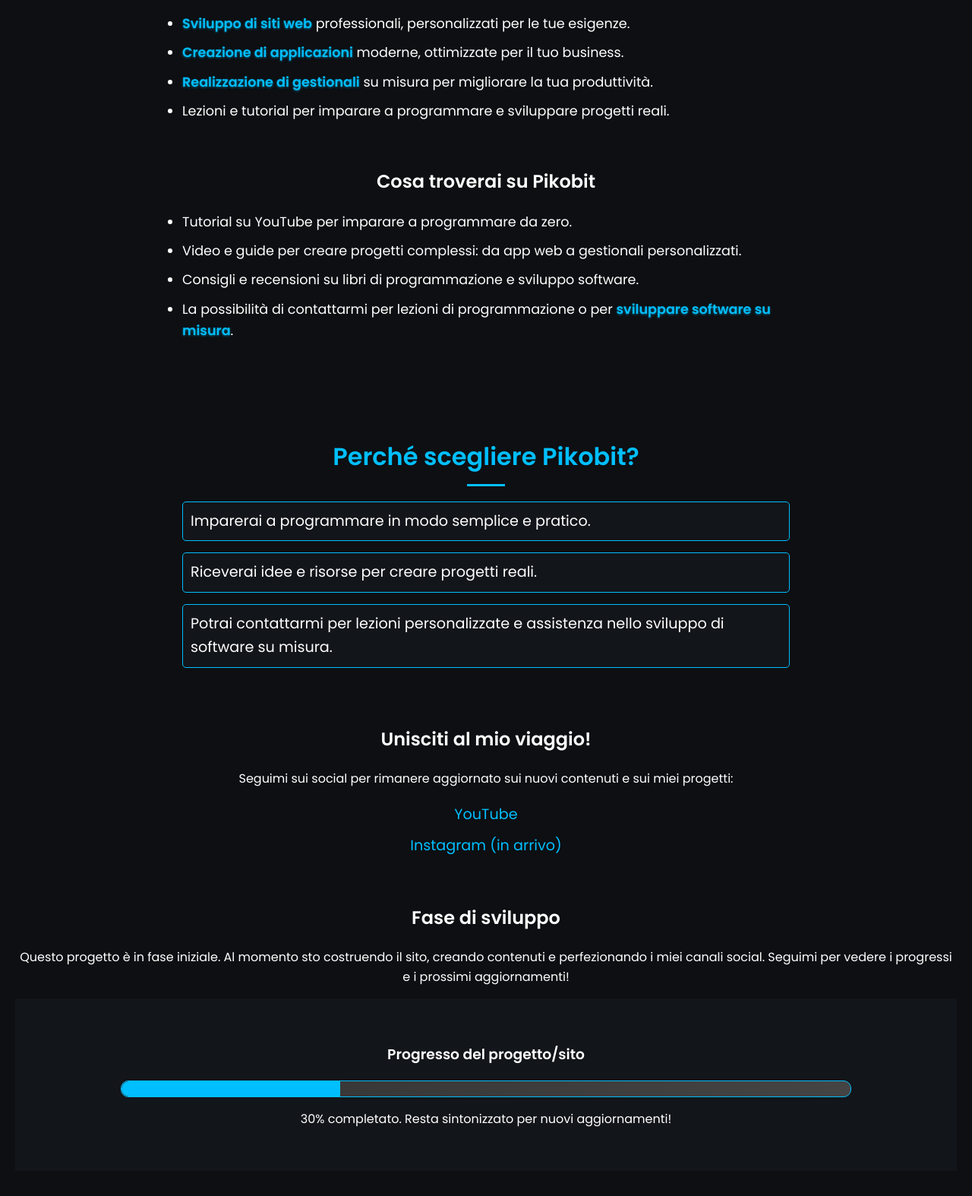
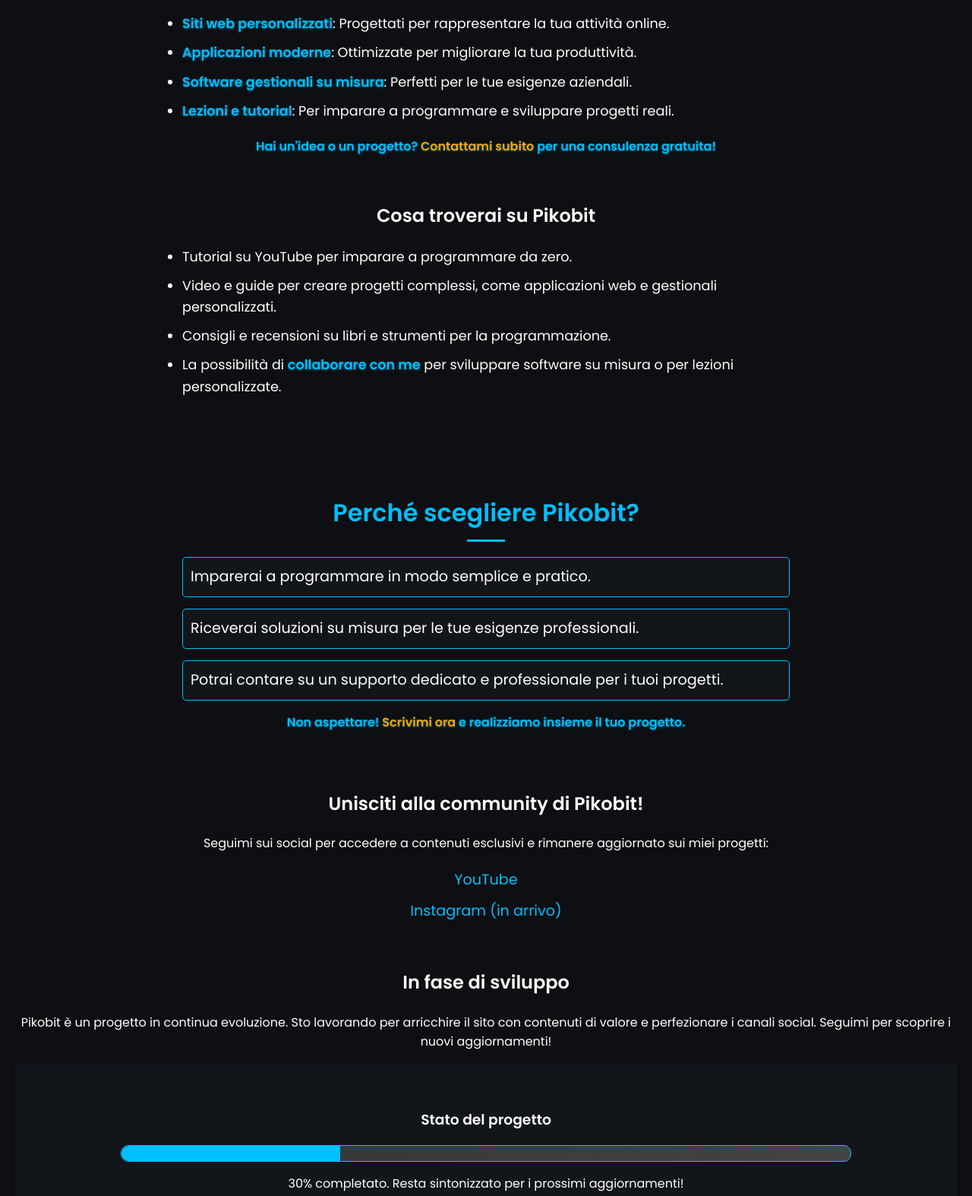
Before and after one commit to PikoAll/mySiteWeb, a plain HTML site: page index.html in a window 1280 px wide. Shown: the part 880-2454 px from the top of the page at 76% size. Drawn offline with Linux system fonts and the light colour scheme.

Commit message:
refactoring index e add style for link color orange

```diff
--- a/index.html
+++ b/index.html
@@ -52,12 +52,12 @@
     <main>
         <section class="intro">
             <div class="intro-container">
-                <img src="../images/logo.png" alt="Pikobit Logo" class="logo">
+                <img src="../images/logo.png" alt="Logo di Pikobit" class="logo">
                 <h1>Benvenuti su Pikobit</h1>
                 <p>
-                    Pikobit è un progetto in evoluzione, nato dalla mia passione per la tecnologia, il codice e la creatività.
-                    Sono un programmatore laureato in informatica, e qui voglio condividere il mio viaggio nel mondo della
-                    programmazione con chiunque voglia imparare, creare o semplicemente curiosare.
+                    Pikobit è il tuo punto di riferimento per la tecnologia, il codice e la creatività. Sono un programmatore
+                    esperto, laureato in informatica, e voglio condividere le mie conoscenze e la mia passione con chiunque voglia
+                    imparare a programmare o creare soluzioni personalizzate per il proprio business.
                 </p>
             </div>
         </section>
@@ -65,20 +65,21 @@
         <section class="goals">
             <h2>I Servizi di Pikobit</h2>
             <ul>
-                <li><strong>Sviluppo di siti web</strong> professionali, personalizzati per le tue esigenze.</li>
-                <li><strong>Creazione di applicazioni</strong> moderne, ottimizzate per il tuo business.</li>
-                <li><strong>Realizzazione di gestionali</strong> su misura per migliorare la tua produttività.</li>
-                <li>Lezioni e tutorial per imparare a programmare e sviluppare progetti reali.</li>
+                <li><strong>Siti web personalizzati</strong>: Progettati per rappresentare la tua attività online.</li>
+                <li><strong>Applicazioni moderne</strong>: Ottimizzate per migliorare la tua produttività.</li>
+                <li><strong>Software gestionali su misura</strong>: Perfetti per le tue esigenze aziendali.</li>
+                <li><strong>Lezioni e tutorial</strong>: Per imparare a programmare e sviluppare progetti reali.</li>
             </ul>
+            <p><strong>Hai un'idea o un progetto? <a href="contatti.html" class="cta-link">Contattami subito</a> per una consulenza gratuita!</strong></p>
         </section>
 
         <section class="goals">
             <h2>Cosa troverai su Pikobit</h2>
             <ul>
                 <li>Tutorial su YouTube per imparare a programmare da zero.</li>
-                <li>Video e guide per creare progetti complessi: da app web a gestionali personalizzati.</li>
-                <li>Consigli e recensioni su libri di programmazione e sviluppo software.</li>
-                <li>La possibilità di contattarmi per lezioni di programmazione o per <strong>sviluppare software su misura</strong>.</li>
+                <li>Video e guide per creare progetti complessi, come applicazioni web e gestionali personalizzati.</li>
+                <li>Consigli e recensioni su libri e strumenti per la programmazione.</li>
+                <li>La possibilità di <strong>collaborare con me</strong> per sviluppare software su misura o per lezioni personalizzate.</li>
             </ul>
         </section>
 
@@ -86,14 +87,15 @@
             <h2>Perché scegliere Pikobit?</h2>
             <ul>
                 <li>Imparerai a programmare in modo semplice e pratico.</li>
-                <li>Riceverai idee e risorse per creare progetti reali.</li>
-                <li>Potrai contattarmi per lezioni personalizzate e assistenza nello sviluppo di software su misura.</li>
+                <li>Riceverai soluzioni su misura per le tue esigenze professionali.</li>
+                <li>Potrai contare su un supporto dedicato e professionale per i tuoi progetti.</li>
             </ul>
+            <p><strong>Non aspettare! <a href="contatti.html" class="cta-link">Scrivimi ora</a> e realizziamo insieme il tuo progetto.</strong></p>
         </section>
 
         <section class="call-to-action">
-            <h2>Unisciti al mio viaggio!</h2>
-            <p>Seguimi sui social per rimanere aggiornato sui nuovi contenuti e sui miei progetti:</p>
+            <h2>Unisciti alla community di Pikobit!</h2>
+            <p>Seguimi sui social per accedere a contenuti esclusivi e rimanere aggiornato sui miei progetti:</p>
             <ul>
                 <li><a href="https://www.youtube.com/@pikobit01">YouTube</a></li>
                 <li><a href="#">Instagram (in arrivo)</a></li>
@@ -101,18 +103,17 @@
         </section>
 
         <section class="development-status">
-            <h2>Fase di sviluppo</h2>
+            <h2>In fase di sviluppo</h2>
             <p>
-                Questo progetto è in fase iniziale. Al momento sto costruendo il sito, creando contenuti e
-                perfezionando i miei canali social. Seguimi per vedere i progressi e i prossimi aggiornamenti!
+                Pikobit è un progetto in continua evoluzione. Sto lavorando per arricchire il sito con contenuti di valore e
+                perfezionare i canali social. Seguimi per scoprire i nuovi aggiornamenti!
             </p>
-            <!-- Barra di avanzamento -->
             <div class="progress">
-                <h3>Progresso del progetto/sito</h3>
+                <h3>Stato del progetto</h3>
                 <div class="progress-bar">
                     <div class="progress-fill"></div>
                 </div>
-                <p>30% completato. Resta sintonizzato per nuovi aggiornamenti!</p>
+                <p>30% completato. Resta sintonizzato per i prossimi aggiornamenti!</p>
             </div>
         </section>
     </main>
--- a/styles/style.css
+++ b/styles/style.css
@@ -73,6 +73,17 @@
     .hamburger {
         display: none; /* Nasconde l'icona hamburger */
     }
+}
+
+.cta-link {
+    color: orange;
+    text-decoration: none; /* Per rimuovere la sottolineatura */
+    font-weight: bold; /* Per dare maggiore evidenza */
+    transition: color 0.3s ease; /* Per un effetto di transizione */
+}
+
+.cta-link:hover {
+    color:orangered; /* Cambia il colore al passaggio del mouse */
 }
 
 @media screen and (max-width: 768px) {
```
